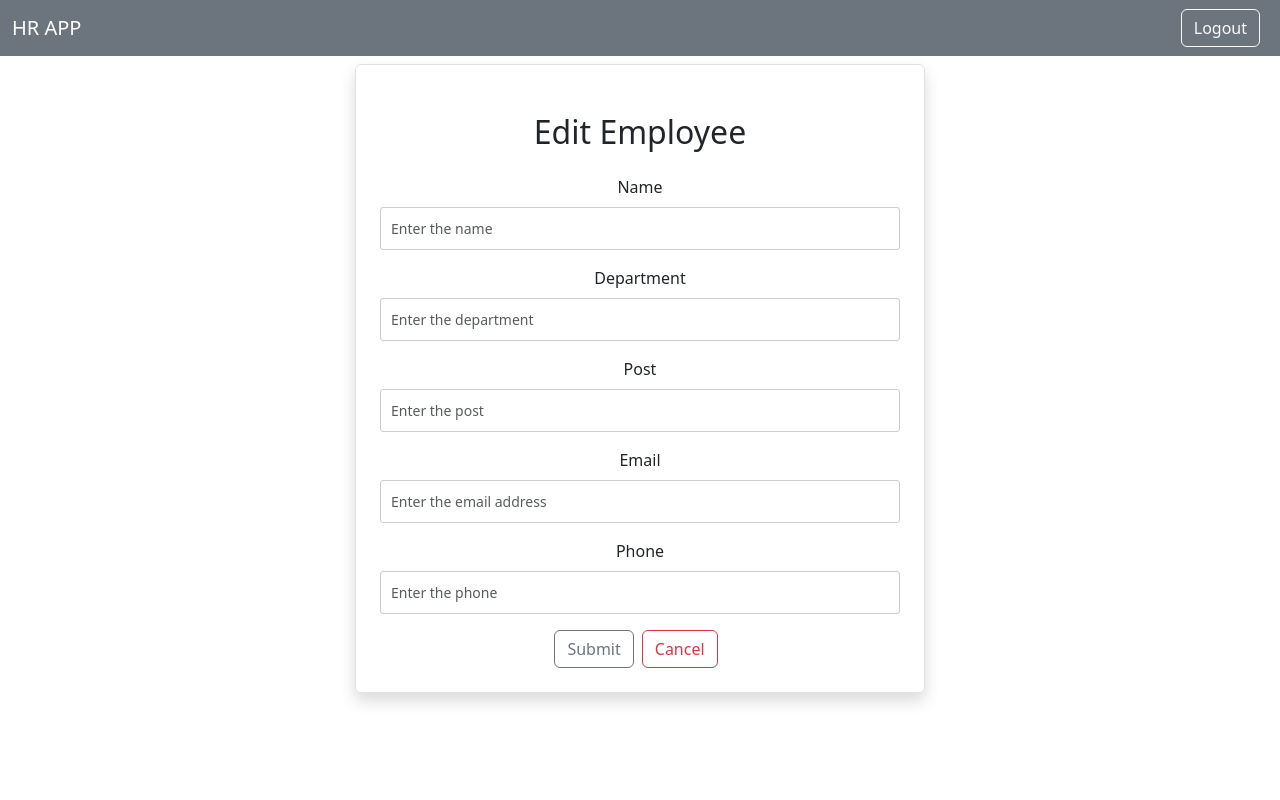
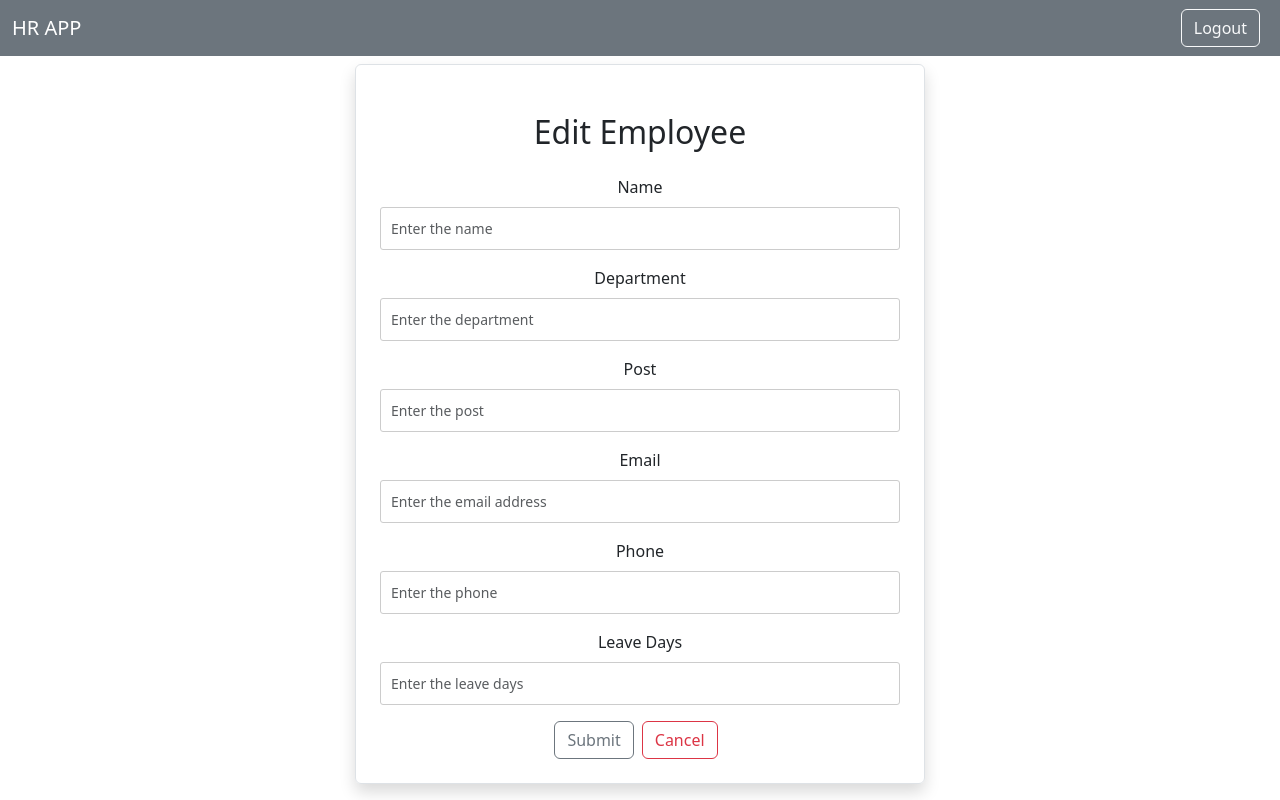
Before and after one commit to biancabalea/ProiectISW, a React (Create React App) app: page /edituser/1 in a window 1280 px wide. Built offline with nearby package versions, Linux system fonts and the light colour scheme; no server answers.

Commit message:
adaugare leave days
am adaugat afisarea numarul zilelor ramase in formularele add, edit, view

```diff
--- a/src/users/AddUser.js
+++ b/src/users/AddUser.js
@@ -13,7 +13,7 @@ export default function AddUser() {
     phone: "",
   });
 
-  const { name, department, email, post, phone } = user;
+  const { name, department, email, post, phone, leaveDays } = user;
 
   const onInputChange = (e) => {
     setUser({ ...user, [e.target.name]: e.target.value });
@@ -97,6 +97,19 @@ export default function AddUser() {
                 onChange={(e) => onInputChange(e)}
               />
             </div>
+            <div className="mb-3">
+              <label htmlFor="LeaveDays" className="form-label">
+                Leave Days
+              </label>
+              <input
+                type={"text"}
+                className="form-control"
+                placeholder="Enter the leave days"
+                name="leavedays"
+                value={leaveDays}
+                onChange={(e) => onInputChange(e)}
+              />
+            </div>
             <button type="submit" className="btn btn-outline-secondary">
               Submit
             </button>
--- a/src/users/EditUser.js
+++ b/src/users/EditUser.js
@@ -13,9 +13,10 @@ export default function EditUser() {
     email: "",
     post: "",
     phone: "",
+    leaveDays: "",
   });
 
-  const { name, department, email, post, phone } = user;
+  const { name, department, email, post, phone, leaveDays } = user;
 
   const onInputChange = (e) => {
     setUser({ ...user, [e.target.name]: e.target.value });
@@ -108,6 +109,19 @@ export default function EditUser() {
                 onChange={(e) => onInputChange(e)}
               />
             </div>
+            <div className="mb-3">
+              <label htmlFor="leaveDays" className="form-label">
+                Leave Days
+              </label>
+              <input
+                type={"text"}
+                className="form-control"
+                placeholder="Enter the leave days"
+                name="leaveDays"
+                value={leaveDays}
+                onChange={(e) => onInputChange(e)}
+              />
+            </div>
             <button type="submit" className="btn btn-outline-secondary">
               Submit
             </button>
--- a/src/users/ViewUser.js
+++ b/src/users/ViewUser.js
@@ -9,6 +9,7 @@ export default function ViewUser() {
     email: "",
     post: "",
     phone: "",
+    leaveDays: "",
   });
 
   const { id } = useParams();
@@ -53,6 +54,10 @@ export default function ViewUser() {
                   <b>Phone: </b>
                   {user.phone}
                 </li>
+                <li className="list-group-item">
+                  <b>Leave Days: </b>
+                  {user.leaveDays}
+                </li>
               </ul>
             </div>
           </div>
```
